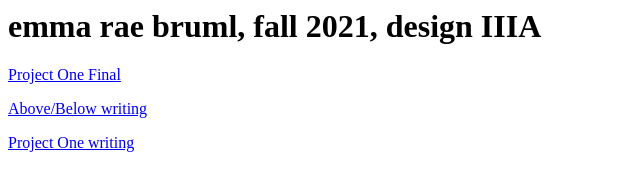
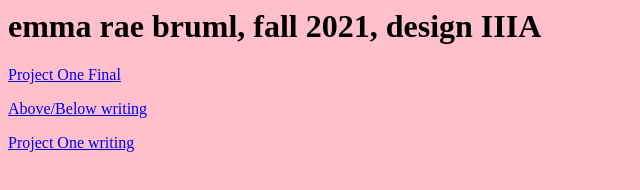
Before and after one commit to doodybrains/doodybrains.github.io, a plain HTML site: page index.html in a window 1280 px wide. Shown: the whole page, without its empty margins (0-640 px from the left). Drawn offline with Linux system fonts and the light colour scheme.

Commit message:
Update index.html

```diff
--- a/index.html
+++ b/index.html
@@ -1,5 +1,6 @@
 <html>
 <head>
+  <link href="design.css" rel="stylesheet" >
 </head>
 <body>
   <h1>emma rae bruml, fall 2021, design IIIA</h1>
```
